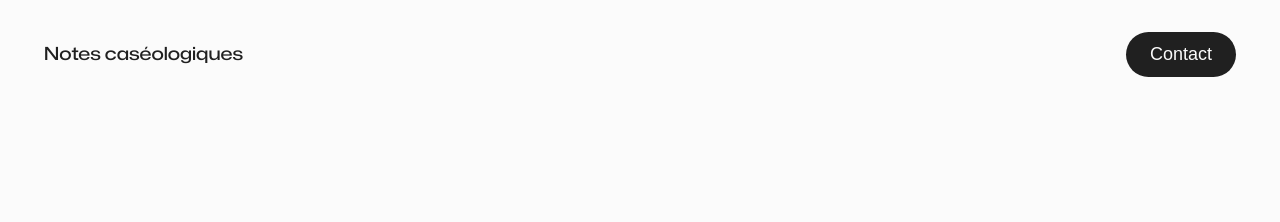
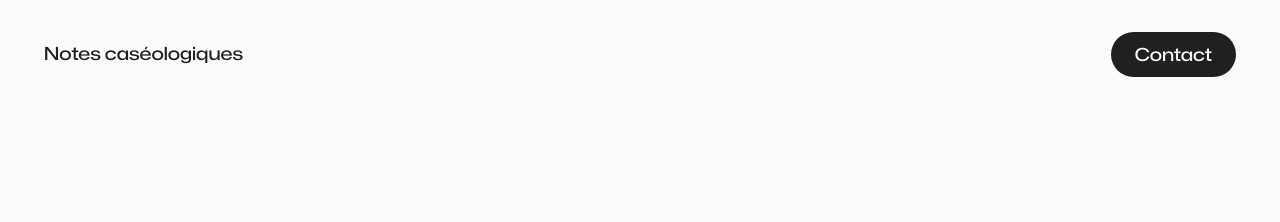
Before and after one commit to timotheejulien/fromages, a Jekyll site: the page built from index.md, in a window 1280 px wide. Shown: the top 222 px of the page. Built offline with Jekyll 4.4.1, drawn with Linux system fonts in a browser that asks for light colours; comment, search, counter and statistics services are not loaded.

Commit message:
Fix font in button

```diff
--- a/_config.yml
+++ b/_config.yml
@@ -1,2 +1,3 @@
 author:
   name: Timothée JULIEN
+siteurl: https://fromages.timotheejulien.fr
--- a/_includes/nav.html
+++ b/_includes/nav.html
@@ -1,7 +1,7 @@
 <header>
     <div class="container">
         <nav>
-            <a class="logo" href="{{ site.url }}" title="Notes caséologiques">Notes caséologiques</a>
+            <a class="logo" href="/" title="Notes caséologiques">Notes caséologiques</a>
             <button class="btn btn-primary" onclick="mailTo()">Contact</button>
         </nav>
     </div>
--- a/css/style.css
+++ b/css/style.css
@@ -109,6 +109,7 @@ a:hover {
     display: inline-block;
     vertical-align: middle;
     text-decoration: none;
+    font-family: MonaSans-title;
     font-weight: 500;
     font-size: 18px;
     border-radius: 360px;
```
